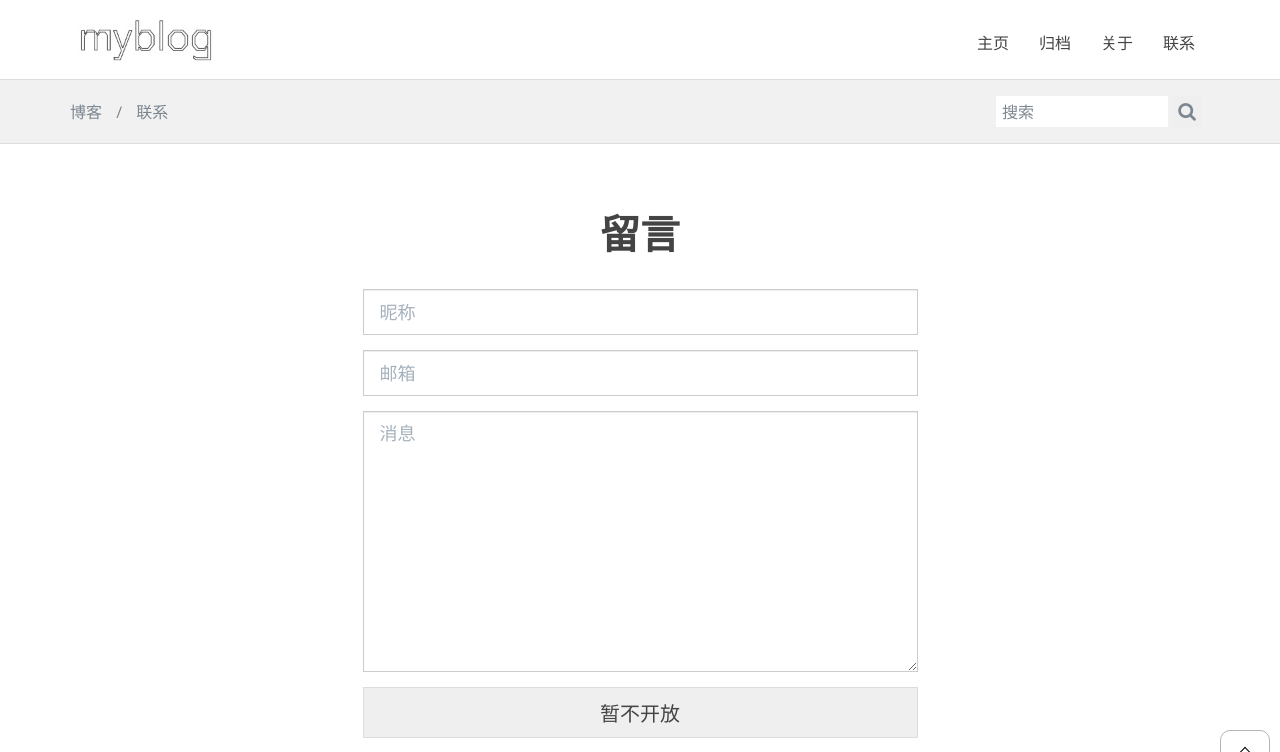
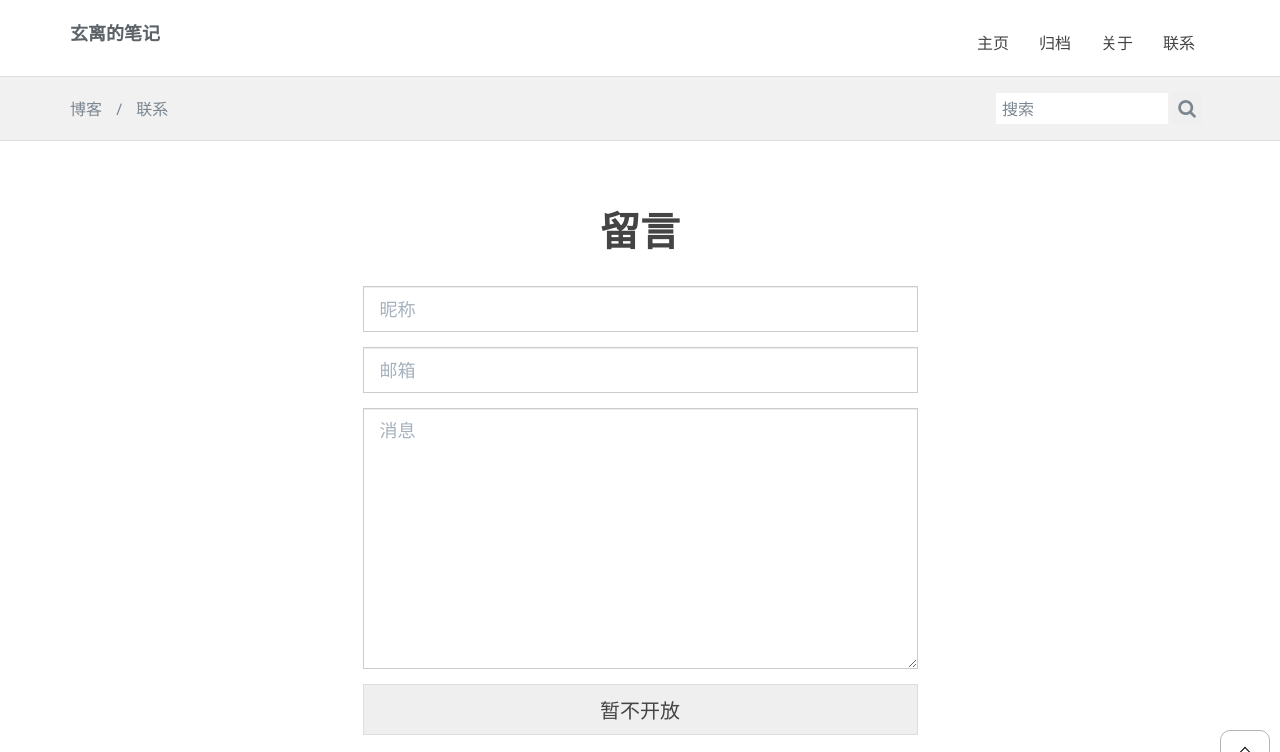
Before and after one commit to h1962809507/myblog-f, a Flask app: page /contact in a window 1280 px wide. Shown: the top 752 px of the page. Run offline with Flask 2, Linux system fonts and the light colour scheme; data that the repository does not hold is empty; parts of the project's set-up code (start-up, migrations or seed data) failed here and were passed over; some libraries are stand-ins or nearby versions.

Commit message:
去掉丑丑的logo

```diff
--- a/blog/templates/base.html
+++ b/blog/templates/base.html
@@ -33,7 +33,8 @@
         <div class="widewrapper masthead">
             <div class="container">
                 <a href="/" id="logo">
-                    <img src="../../static/img/logo.png" alt="clean Blog">
+                    <h4>玄离的笔记</h4>
+{#                    <img src="../../static/img/logo.png" alt="clean Blog">#}
                 </a>
 
                 <div id="mobile-nav-toggle" class="pull-right">
```
